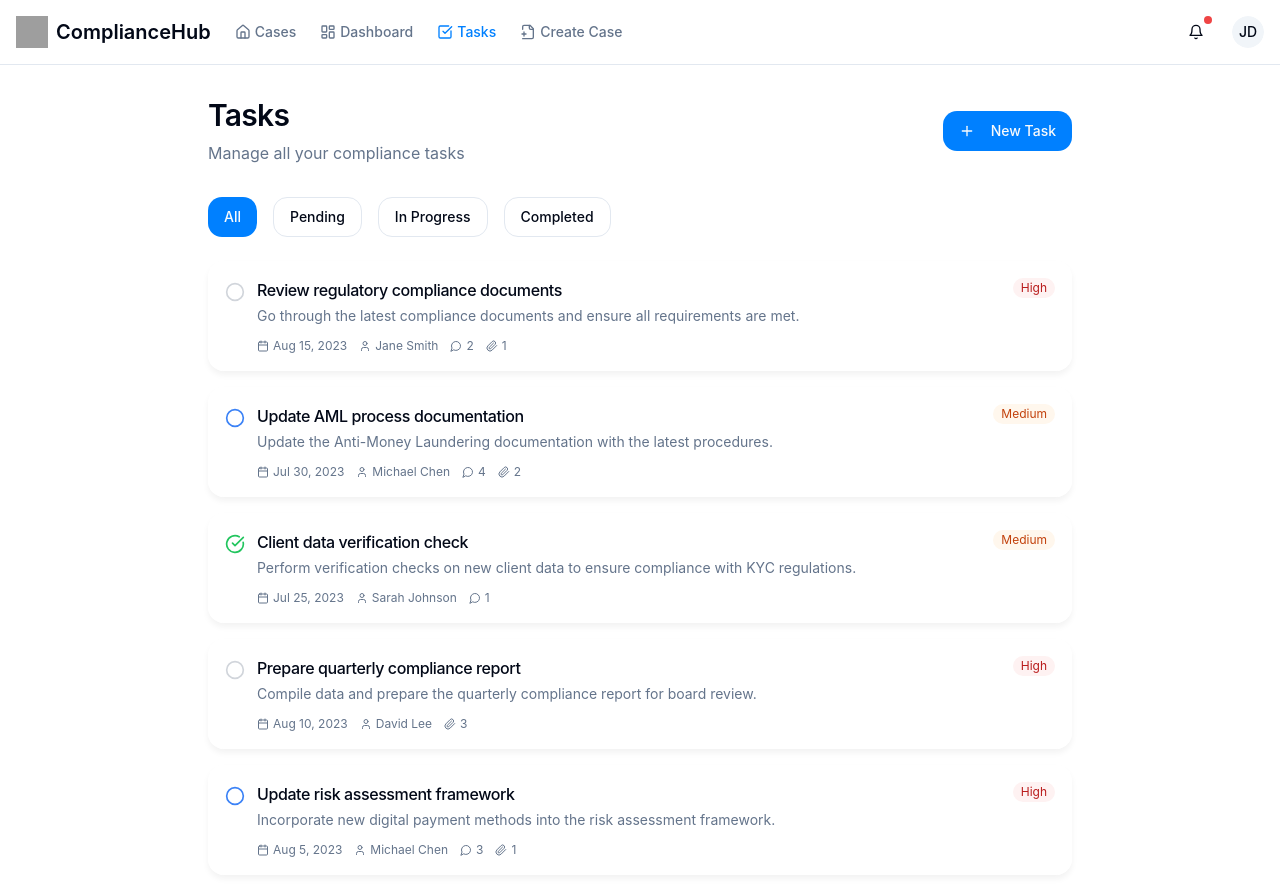
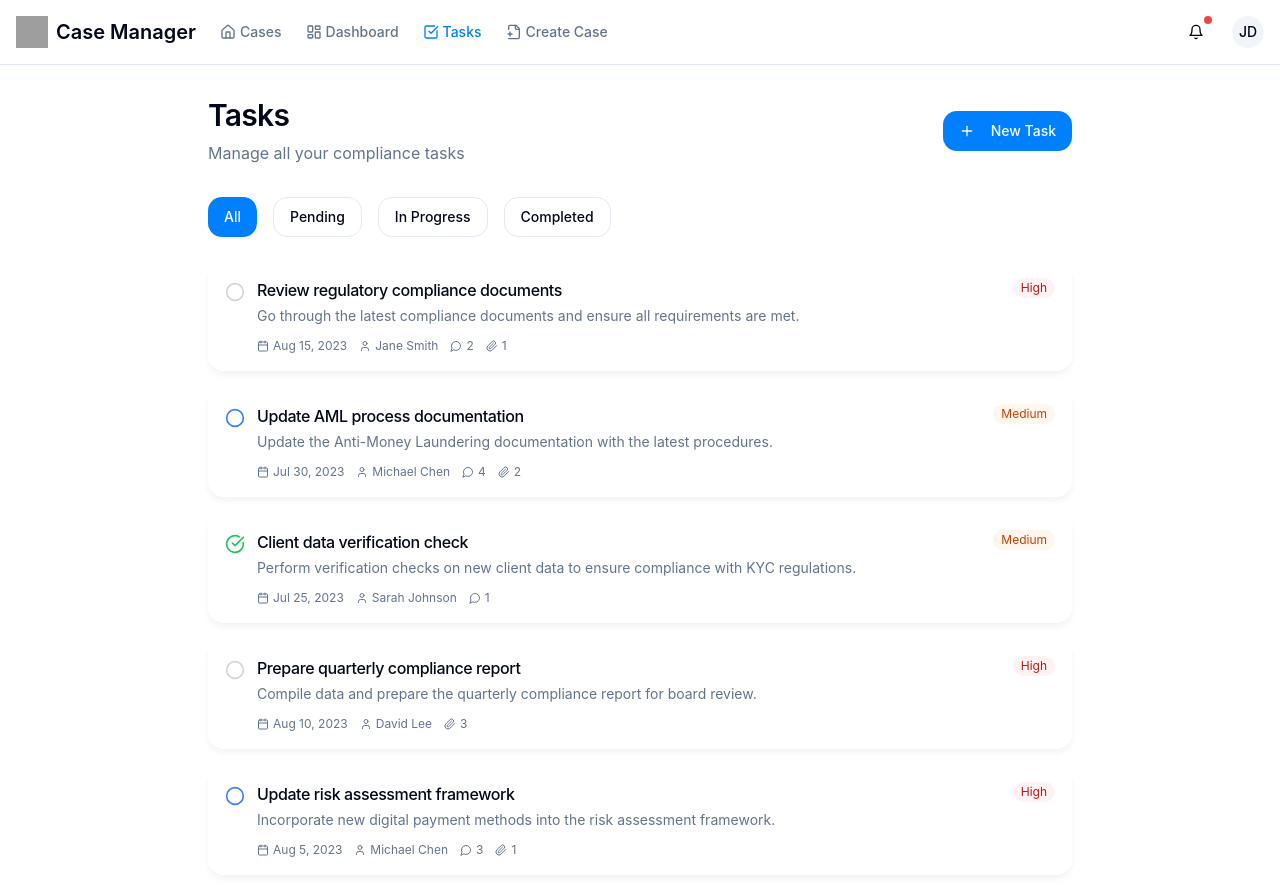
Before and after one commit to Shivap41/Case-Manager, a React (Vite) app: page /tasks in a window 1280 px wide. Shown: the top 896 px of the page. Built offline with nearby package versions, Linux system fonts and the light colour scheme; grey boxes are pictures that could not be loaded.

Commit message:
Rename Compliance Hub to Case Manager
Rename "ComplianceHub" to "Case Manager" in the header and related components.

```diff
--- a/index.html
+++ b/index.html
@@ -1,10 +1,11 @@
+
 <!DOCTYPE html>
 <html lang="en">
   <head>
     <meta charset="UTF-8" />
     <meta name="viewport" content="width=device-width, initial-scale=1.0" />
-    <title>compliance-alchemist</title>
-    <meta name="description" content="Lovable Generated Project" />
+    <title>Case Manager</title>
+    <meta name="description" content="Case Management System" />
     <meta name="author" content="Lovable" />
     <meta property="og:image" content="/og-image.png" />
   </head>
--- a/src/components/Header.tsx
+++ b/src/components/Header.tsx
@@ -25,7 +25,7 @@ const Header: React.FC = () => {
             alt="Logo"
             className="h-8 w-8"
           />
-          <span>ComplianceHub</span>
+          <span>Case Manager</span>
         </div>
 
         <nav className="mx-6 flex items-center space-x-4 lg:space-x-6">
```
